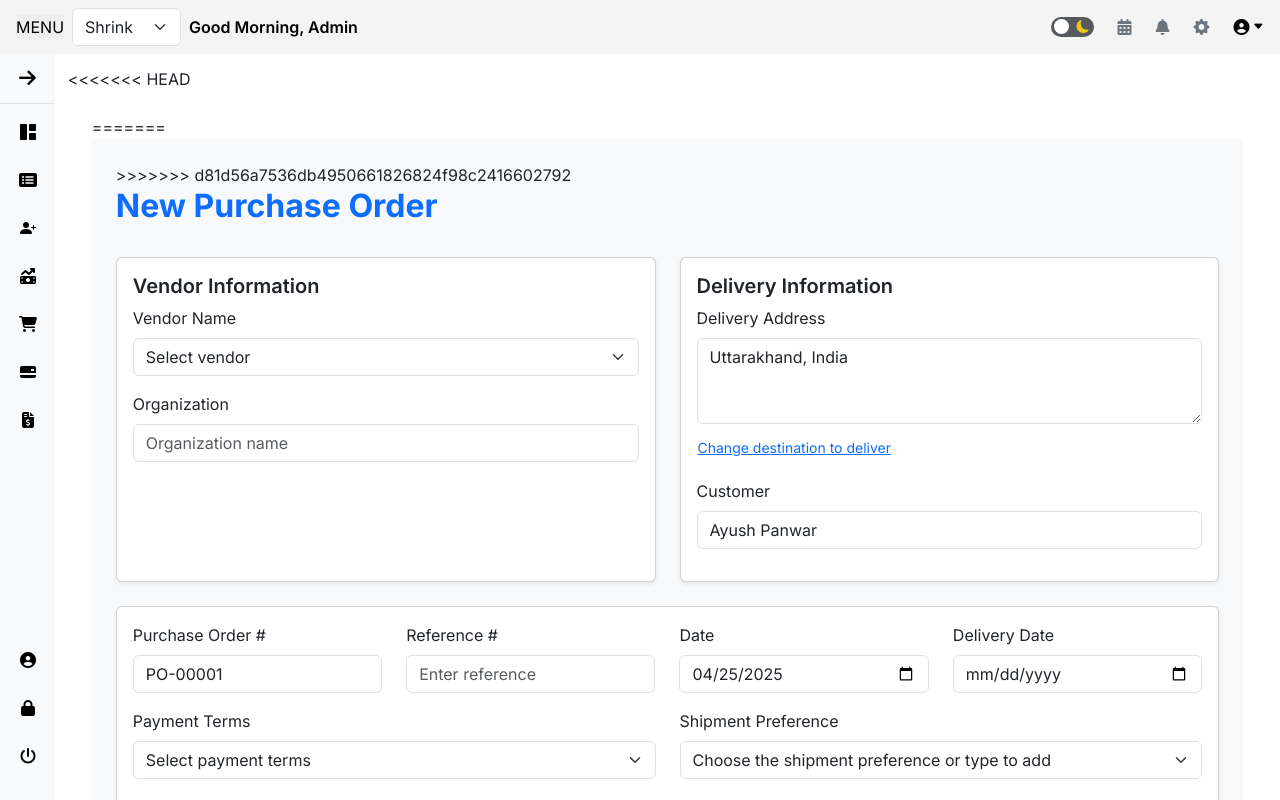
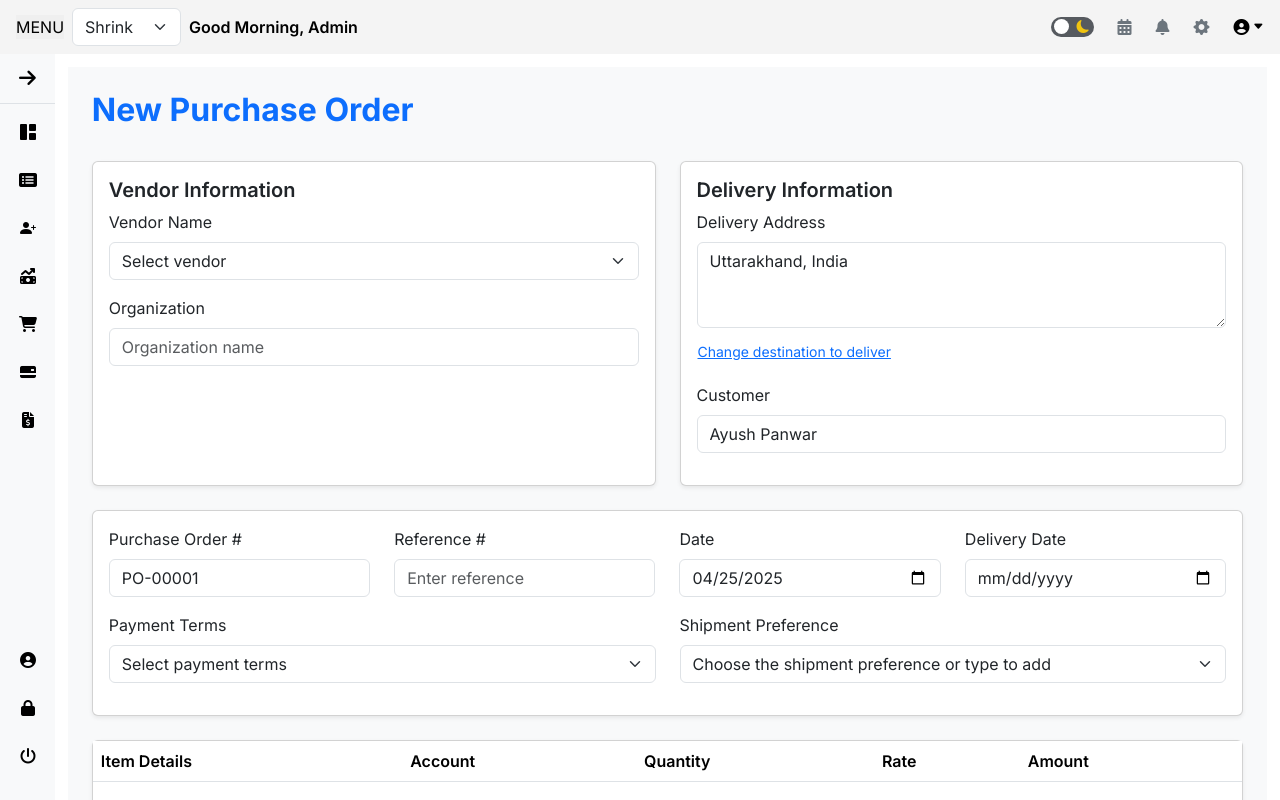
Before and after one commit to Gaurav-Nathh/Vendor-Portal, an Angular app: page /customer/create in a window 1280 px wide. Built offline with nearby package versions, Linux system fonts and the light colour scheme; sample sign-in values are in the browser's storage.

Commit message:
purchase html

```diff
--- a/src/app/components/purchase-form/purchase-form.component.html
+++ b/src/app/components/purchase-form/purchase-form.component.html
@@ -1,8 +1,4 @@
-<<<<<<< HEAD
-<div class=" p-4 w-100">
-=======
 <div class="p-4 w-100" style="background-color: #f8f9fa;">
->>>>>>> d81d56a7536db4950661826824f98c2416602792
   <div class="row mb-4">
     <div class="col-12">
       <h2 class="fw-bold text-primary">New Purchase Order</h2>
```
